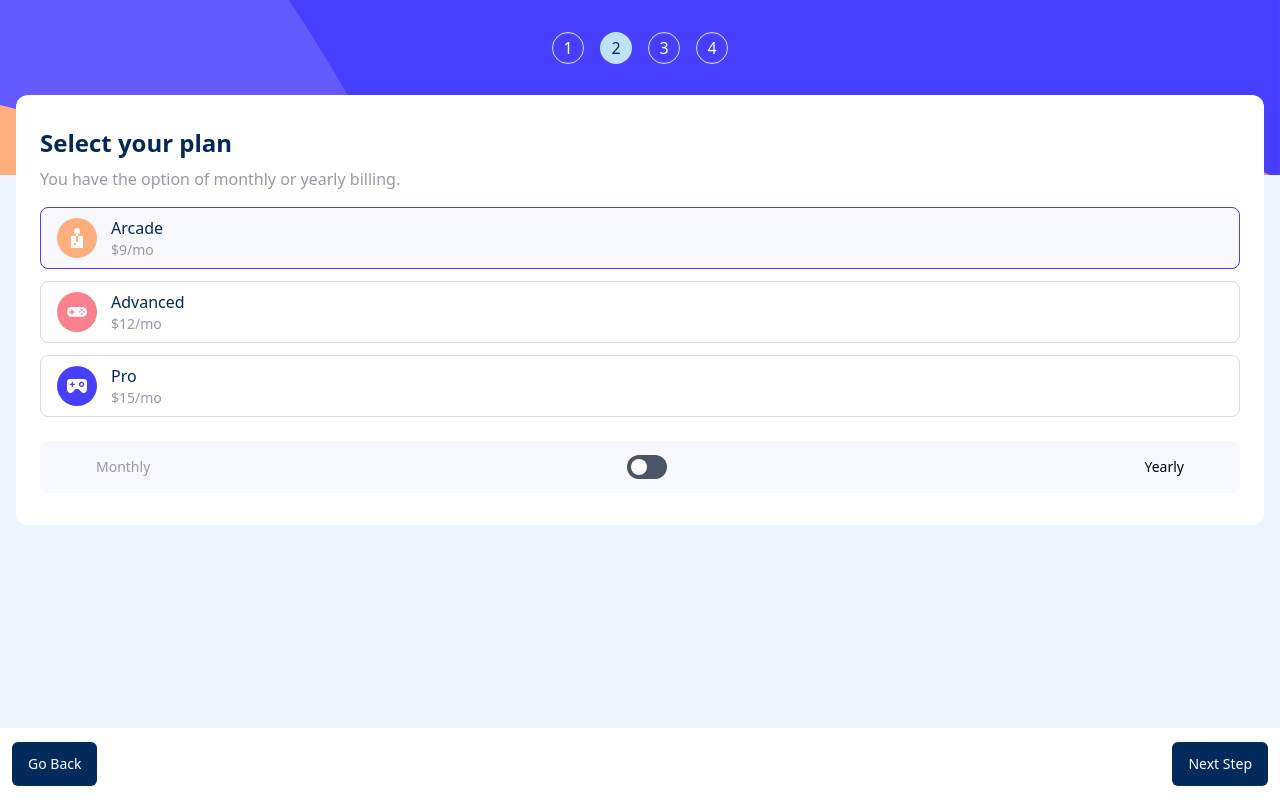
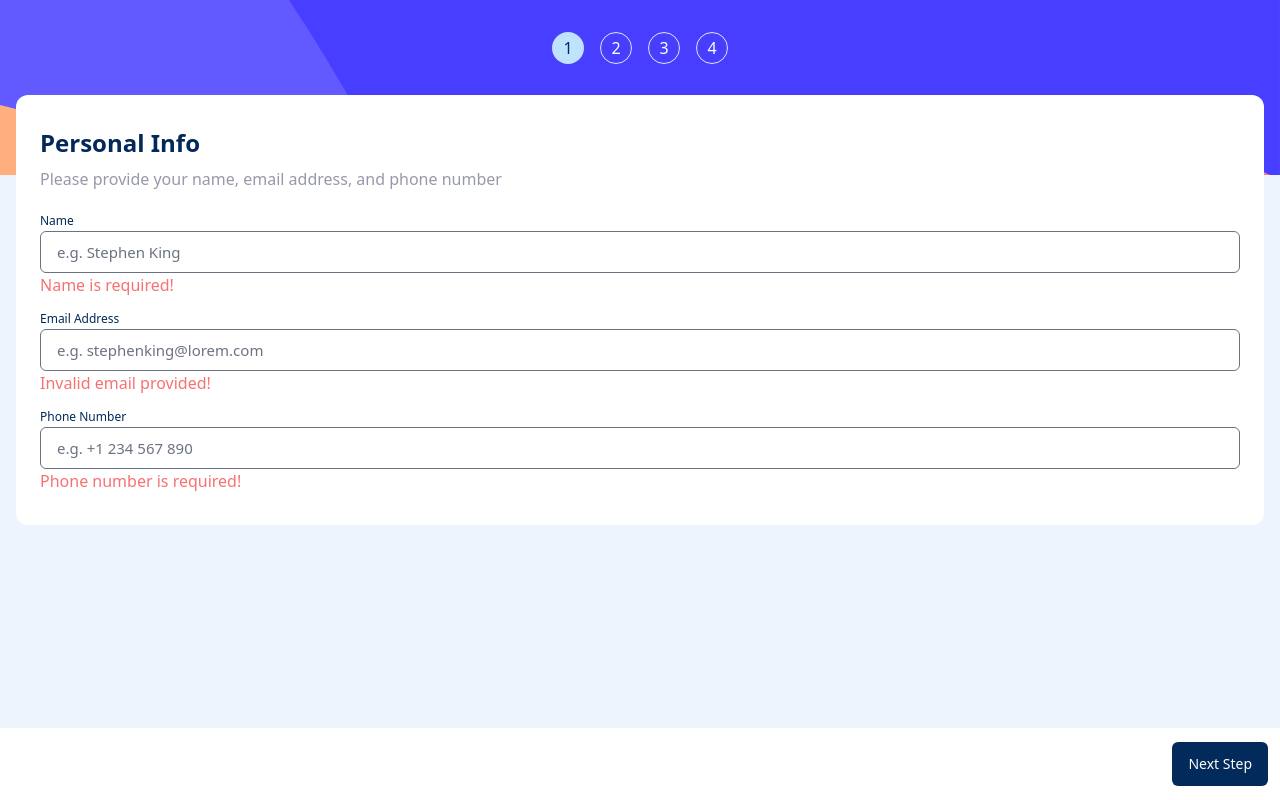
Before and after one commit to talhaimran777/multi-step-form-challenge, a Next.js app: page / in a window 1280 px wide. Both pictures are taken after a click on the button "Next Step". Built offline with nearby package versions, Linux system fonts and the light colour scheme.

Commit message:
Did form validation using formik.

```diff
--- a/package.json
+++ b/package.json
@@ -15,10 +15,12 @@
     "@types/react-dom": "18.0.11",
     "eslint": "8.37.0",
     "eslint-config-next": "13.2.4",
+    "formik": "^2.2.9",
     "next": "13.2.4",
     "react": "18.2.0",
     "react-dom": "18.2.0",
-    "typescript": "5.0.3"
+    "typescript": "5.0.3",
+    "yup": "^1.0.2"
   },
   "devDependencies": {
     "autoprefixer": "^10.4.14",
--- a/src/components/Footer.tsx
+++ b/src/components/Footer.tsx
@@ -1,7 +1,15 @@
 import { useSteps } from "context-api/context";
 
 const Footer = () => {
-  const { currentStep, setCurrentStep } = useSteps();
+  const { currentStep, setCurrentStep, formik } = useSteps();
+
+  const onSubmit = () => {
+    if (currentStep === 1) {
+      formik.submitForm();
+    } else {
+      currentStep !== 4 && setCurrentStep(currentStep + 1)
+    }
+  }
 
   return (
     <div
@@ -18,7 +26,7 @@ const Footer = () => {
         </button>
       )}
       <button
-        onClick={() => currentStep !== 4 && setCurrentStep(currentStep + 1)}
+        onClick={onSubmit}
         className={`focus-visible:outline-none text-white py-3 px-4 rounded-md text-sm${
           currentStep !== 4 ? " bg-[#022a5a]" : " bg-[#473dff]"
         }`}
--- a/src/components/InputGroup.tsx
+++ b/src/components/InputGroup.tsx
@@ -7,6 +7,7 @@ const InputGroup: React.FC<InputGroupProps> = ({
   type,
   placeholder,
   inputClasses,
+  formik,
 }) => {
   return (
     <>
@@ -18,7 +19,12 @@ const InputGroup: React.FC<InputGroupProps> = ({
         name={name}
         placeholder={placeholder}
         className={`block border rounded-md py-2 px-4 w-full text-[15px] font-medium text-paragraph ${inputClasses}`}
+        onChange={formik.handleChange}
+        value={formik.values[name]}
       />
+      {formik.touched[name] && formik.errors[name] && (
+        <span className="text-red-400">{formik.errors[name]}</span>
+      )}
     </>
   );
 };
--- a/src/components/Step1Content.tsx
+++ b/src/components/Step1Content.tsx
@@ -1,19 +1,56 @@
 import InputGroup from "components/InputGroup";
 import StepText from "components/StepText";
+import * as Yup from "yup";
+import { useSteps } from "context-api/context";
+import { useFormik } from "formik";
+import { useEffect } from "react";
 
 const Step1Content = () => {
+  const { setFormik, setCurrentStep, currentStep } = useSteps();
+  const formFormik = useFormik({
+    initialValues: {
+      name: "",
+      email: "",
+      phoneNumber: "",
+    },
+    onSubmit: (values) => {
+      if (values.name && values.email && values.phoneNumber) {
+        console.log("YOYO", JSON.stringify(values, null, 2));
+        setCurrentStep(currentStep + 1);
+      }
+    },
+    validationSchema: Yup.object({
+      name: Yup.string().label("Name").required("Name is required!"),
+      email: Yup.string()
+        .email()
+        .label("Email")
+        .required("Invalid email provided!"),
+      phoneNumber: Yup.string()
+        .label("Phone Number")
+        .required("Phone number is required!"),
+    }),
+  });
+
+  useEffect(() => {
+    if (formFormik) {
+      setFormik(formFormik);
+    }
+  }, []);
+
   return (
     <>
       <StepText
         title="Personal Info"
         description="Please provide your name, email address, and phone number"
       />
+      <form>
         <div className="mb-2">
           <InputGroup
             name="name"
             label="Name"
             type="text"
             placeholder="e.g. Stephen King"
+            formik={formFormik}
           />
         </div>
 
@@ -23,6 +60,7 @@ const Step1Content = () => {
             label="Email Address"
             type="email"
             placeholder="e.g. stephenking@lorem.com"
+            formik={formFormik}
           />
         </div>
 
@@ -32,8 +70,10 @@ const Step1Content = () => {
             label="Phone Number"
             type="text"
             placeholder="e.g. +1 234 567 890"
+            formik={formFormik}
           />
         </div>
+      </form>
     </>
   );
 };
--- a/src/context/context.tsx
+++ b/src/context/context.tsx
@@ -4,6 +4,8 @@ import { createContext, useContext } from "react";
 export const Context = createContext<ContextProps>({
   currentStep: 1,
   setCurrentStep: () => {},
+  formik: null,
+  setFormik: () => {},
 });
 
 export const useSteps = () => {
--- a/src/context/provider.tsx
+++ b/src/context/provider.tsx
@@ -4,9 +4,12 @@ import { Context } from "context-api/context";
 
 const Provider = ({ children }: ProviderProps) => {
   const [currentStep, setCurrentStep] = React.useState<number>(1);
+  const [formik, setFormik] = React.useState<any>(null);
 
   return (
-    <Context.Provider value={{ currentStep, setCurrentStep }}>
+    <Context.Provider
+      value={{ currentStep, setCurrentStep, formik, setFormik }}
+    >
       {children}
     </Context.Provider>
   );
--- a/src/interfaces/index.ts
+++ b/src/interfaces/index.ts
@@ -6,6 +6,7 @@ export interface InputGroupProps {
   type: string;
   placeholder: string;
   inputClasses?: string;
+  formik: any;
 }
 
 export interface Step {
@@ -40,4 +41,6 @@ export interface ProviderProps {
 export interface ContextProps {
   currentStep: number;
   setCurrentStep: (value: number) => void;
+  formik: any;
+  setFormik: (value: any) => void;
 }
```
Also changed, not shown: 1 other file (tests, documents, lock files or other folders). Lines whose indentation alone changed are shown as unchanged.
